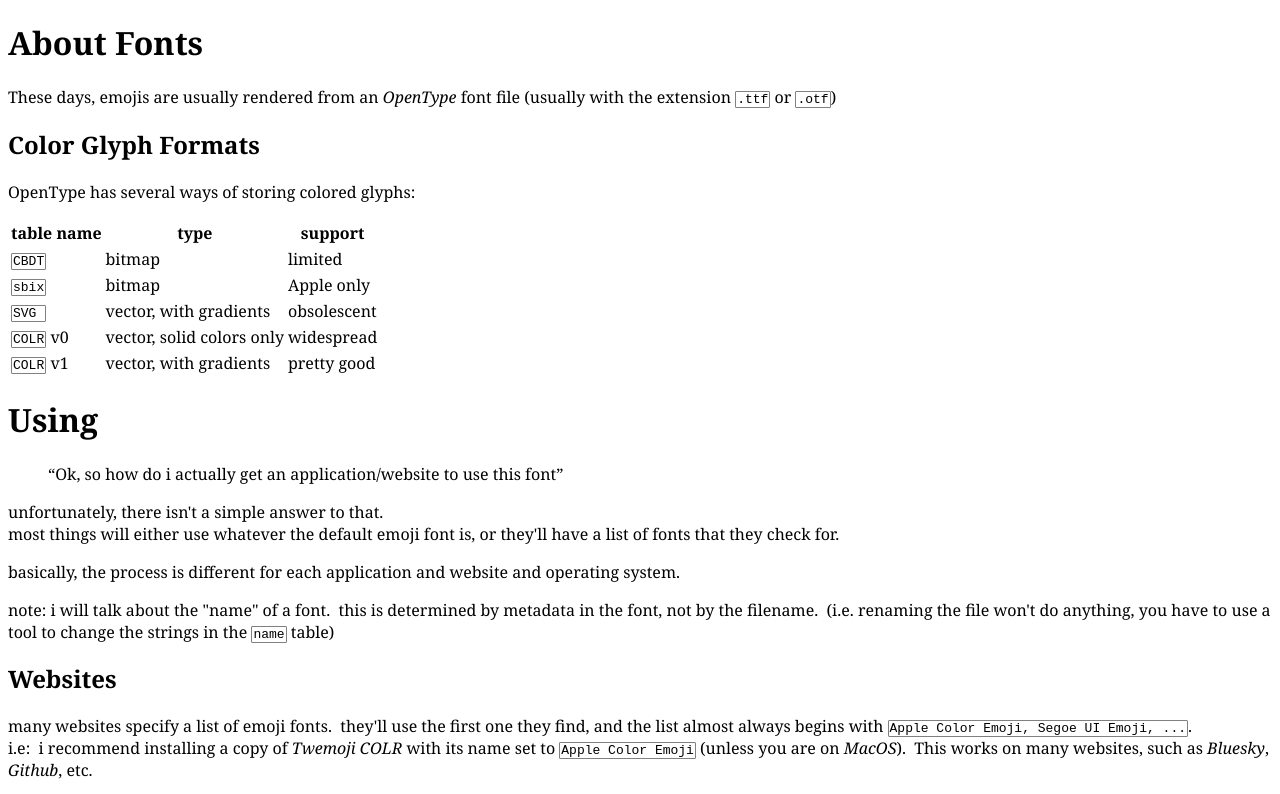
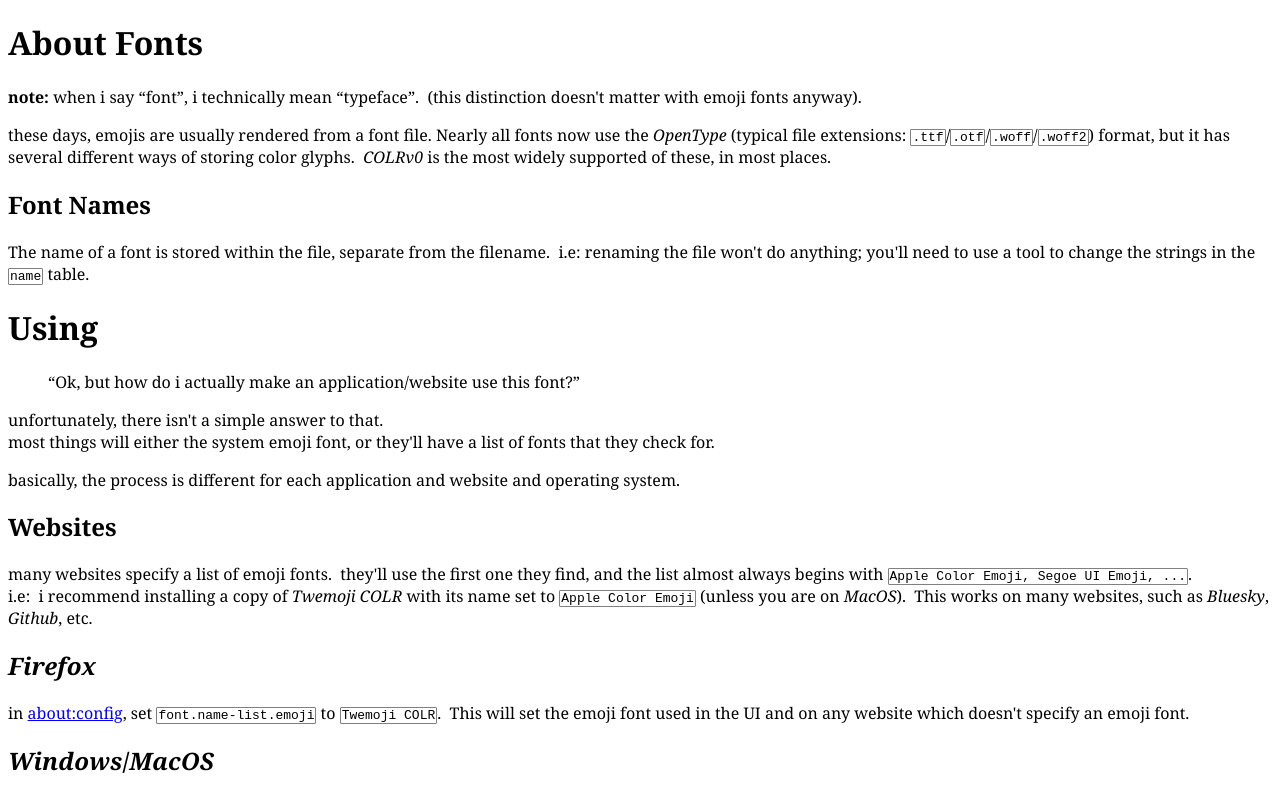
Before and after one commit to 12Me21/twemoji-COLR, a website: page readme.html in a window 1280 px wide. Shown: the top 794 px of the page. Drawn offline with Linux system fonts and the light colour scheme.

Commit message:
type face

```diff
--- a/readme.html
+++ b/readme.html
@@ -12,29 +12,21 @@
 </style>
 
 <h1>About Fonts</h1>
-<p>These days, emojis are usually rendered from an <i>OpenType</i> font file (usually with the extension <code>.ttf</code> or <code>.otf</code>)
+<aside><b>note:</b> when i say <q>font</q>, i technically mean <q>typeface</q>.&nbsp; (this distinction doesn't matter with emoji fonts anyway).</aside>
 
-<h2>Color Glyph Formats</h2>
-<p>OpenType has several ways of storing colored glyphs:
-<table>
-	<tr><th>table name<th>type<th>support</tr>
-	<tr><td><code>CBDT</code><td>bitmap<td>limited</tr>
-	<tr><td><code>sbix</code><td>bitmap<td>Apple only</tr>
-	<tr><td><code>SVG&nbsp;</code><td>vector, with gradients<td>obsolescent</tr>
-	<tr><td><code>COLR</code> v0<td>vector, solid colors only<td>widespread</tr>
-	<tr><td><code>COLR</code> v1<td>vector, with gradients<td>pretty good</tr>
-</table>
+<p>these days, emojis are usually rendered from a font file. Nearly all fonts now use the <i>OpenType</i> (typical file extensions: <code>.ttf</code>/<code>.otf</code>/<code>.woff</code>/<code>.woff2</code>) format, but it has several different ways of storing color glyphs.&nbsp; <i>COLRv0</i> is the most widely supported of these, in most places.
+
+<h2>Font Names</h2>
+<p>The name of a font is stored within the file, separate from the filename.&nbsp; i.e: renaming the file won't do anything; you'll need to use a tool to change the strings in the <code>name</code> table.
 
 <h1>Using</h1>
 
-<blockquote>“Ok, so how do i actually get an application/website to use this font”</blockquote>
+<blockquote>“Ok, but how do i actually make an application/website use this font?”</blockquote>
 
 <p>unfortunately, there isn't a simple answer to that.<br>
-most things will either use whatever the default emoji font is, or they'll have a list of fonts that they check for.
+most things will either the system emoji font, or they'll have a list of fonts that they check for.
 
 <p>basically, the process is different for each application and website and operating system.
-
-<p>note: i will talk about the "name" of a font.&nbsp; this is determined by metadata in the font, not by the filename.&nbsp; (i.e. renaming the file won't do anything, you have to use a tool to change the strings in the <code>name</code> table)
 
 <h2>Websites</h2>
 <p>many websites specify a list of emoji fonts.&nbsp; they'll use the first one they find, and the list almost always begins with <code>Apple Color Emoji, Segoe UI Emoji, ...</code>.<br>
```
